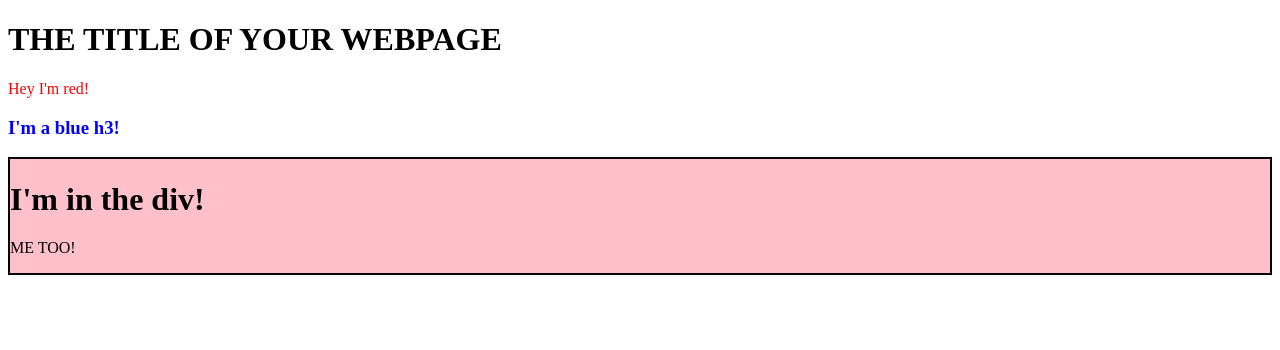
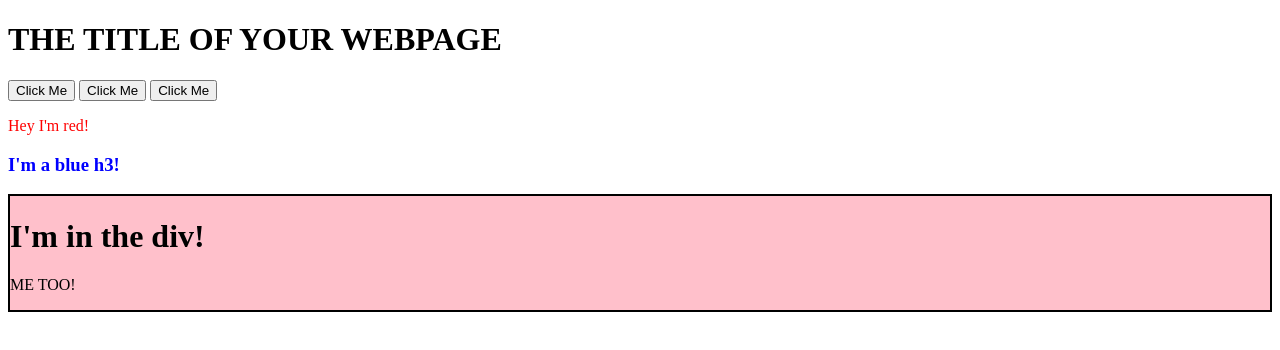
Before and after one commit to Hard-Crimson/DOMManip, a plain HTML site: page index.html in a window 1280 px wide. Drawn offline with Linux system fonts and the light colour scheme.

Commit message:
Added button elements so main.js can manipulate.

```diff
--- a/index.html
+++ b/index.html
@@ -6,5 +6,12 @@
     <h1>
       THE TITLE OF YOUR WEBPAGE
     </h1>
-    <div id="container"></div>
+    <div id="container">
+      <button id="1">Click Me</button>
+      <button id="2">Click Me</button>
+      <button id="3">Click Me</button>
+
+    </div>
+
+   <!--<button id="btn">Click Me Too</button>-->
 </body>
```
